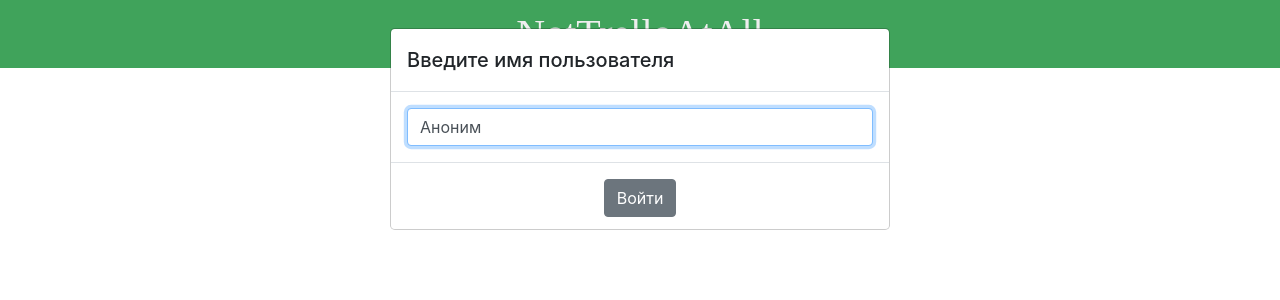
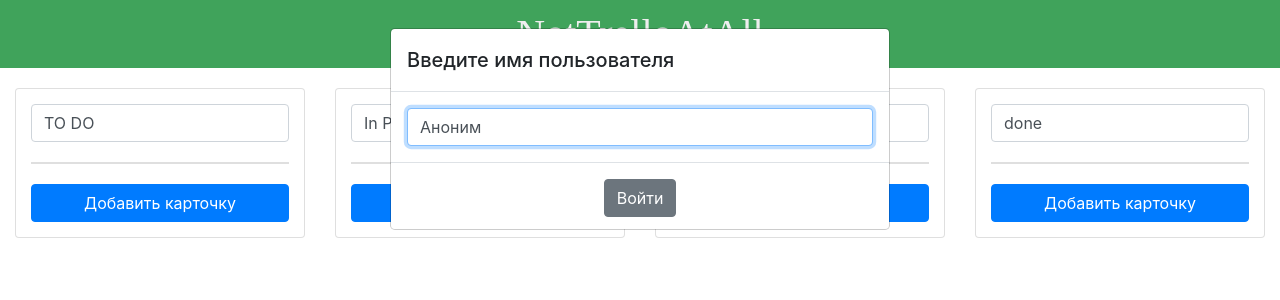
Before and after one commit to ViktorGorosh/kanban-board, a React (Create React App) app: page / in a window 1280 px wide. Shown: the top 300 px of the page. Built offline with nearby package versions, Linux system fonts and the light colour scheme; a web font is replaced by a local one.

Commit message:
Fix column component

```diff
--- a/src/App.tsx
+++ b/src/App.tsx
@@ -1,7 +1,7 @@
 import React, {Component} from 'react'
 import './App.scss'
 import AuthPopup from "./AuthPopup/AuthPopup";
-// import Column from "./Columns/Column";
+import Column from "./Column/Column";
 
 interface IState {
 	isAuthorized: boolean,
@@ -134,22 +134,6 @@ class App extends Component<{}, IState>{
 
 	render() {
 
-		// let columns = this.state.columns.map((column) => {
-		// 	return (
-		// 		<Column
-		// 			key={column.id}
-		// 			title={column.title}
-		// 			cards={this.state.cards}
-		// 			user={this.state.user}
-		//
-		// 			onColTitleUpdate={this.handleColTitleUpdate}
-		// 			on={this.handleCardAdd}
-		// 			handleCardDelete={this.handleCardDelete}
-		// 			handleCardUpdate={this.handleCardUpdate}
-		// 		/>
-		// 	)
-		// })
-
 		return (
 			<React.Fragment>
 				{this.state.isAuthorized ? null :
@@ -164,7 +148,22 @@ class App extends Component<{}, IState>{
 				<section className='section-board'>
 					<div className="container-fluid">
 						<div className="row">
+							{this.state.columns.map((column) => {
+								return (
+									<Column
+										key={column.id}
+										colId={column.id}
+										title={column.title}
+										cards={this.state.cards.filter(card => card.colId === column.id)}
+										user={this.state.user}
 
+										onColTitleUpdate={this.handleColTitleUpdate}
+										onCardAdd={this.handleCardAdd}
+										onCardDelete={this.handleCardDelete}
+										onCardUpdate={this.handleCardUpdate}
+									/>
+								)
+							})}
 						</div>
 					</div>
 				</section>
--- /dev/null
+++ b/src/Column/Column.scss
@@ -0,0 +1,14 @@
+.adding-card {
+	margin-top: 15px;
+	display: flex;
+	justify-content: space-between;
+}
+.adding-card__input {
+	flex-basis: 75%;
+}
+.adding-card__button {
+	flex-basis: 15%;
+}
+.Column {
+	padding: 15px;
+}
--- /dev/null
+++ b/src/Column/Column.tsx
@@ -0,0 +1,89 @@
+import React, {useCallback, useEffect, useState} from "react";
+import './Column.scss';
+import {ICard} from "../App";
+// import Card from "../Card/Card";
+
+interface IProps {
+	title: string,
+	colId: number,
+	cards: Array<ICard>,
+	user: string,
+
+	onColTitleUpdate: (id: number, newTitle: string) => void
+	onCardAdd: (title: string, colId: number) => void
+	onCardDelete: (id: number) => void
+	onCardUpdate: (id: number, card: ICard) => void
+}
+
+export default (props: IProps) => {
+
+	const [colTitle, setColTitle] = useState(props.title)
+	const [isAddingCard, setAddingCard] = useState(false)
+	const [newCardTitle, setNewCardTitle] = useState('')
+
+	const onChangeColTitle = useCallback(e => setColTitle(e.target.value), [])
+	const onColTitleUpdate = useCallback(() => {
+		props.onColTitleUpdate(props.colId, colTitle);
+	}, [colTitle, props])
+
+	const onChangeNewCardTitle = useCallback(e => setNewCardTitle(e.target.value), [])
+	const onCardAdd = useCallback(() => {
+		setAddingCard(false)
+		props.onCardAdd(newCardTitle, props.colId)
+	}, [newCardTitle, props])
+	const onToggleAddingCard = useCallback(() => setAddingCard(true), [])
+
+	// const cards = props.cards.filter(card => card.colId === props.title).map(card => {
+	// 	return (
+	// 		<Card
+	// 			key={card.id}
+	// 			user={props.user}
+	// 			content={card}
+	// 			onCardDelete={props.onCardDelete}
+	// 			onCardUpdate={props.onCardUpdate}
+	// 		/>
+	// 	)
+	// });
+
+	useEffect(() => console.log(colTitle))
+
+
+	return (
+		<div className="col-md-3 column">
+			<div className="card Column">
+				<input
+					type='text'
+					className="form-control"
+					defaultValue={props.title}
+					onChange={onChangeColTitle}
+					onBlur={onColTitleUpdate}
+				/>
+				<ul className="list-group list-group-flush cards">
+					{/*{cards}*/}
+				</ul>
+				{isAddingCard ?
+					<div className='adding-card'>
+						<input
+							type="text"
+							className="form-control adding-card__input"
+							placeholder='Введите название карточки'
+							autoFocus={true}
+							onChange={onChangeNewCardTitle}
+						/>
+						<button
+							type="button"
+							className="btn btn-secondary adding-card__button"
+							onClick={onCardAdd}
+						>Добавить</button>
+					</div>
+					:
+					<button
+						type="button"
+						className="btn btn-primary add-card"
+						onClick={onToggleAddingCard}
+					>Добавить карточку</button>
+				}
+			</div>
+		</div>
+	)
+}
```
